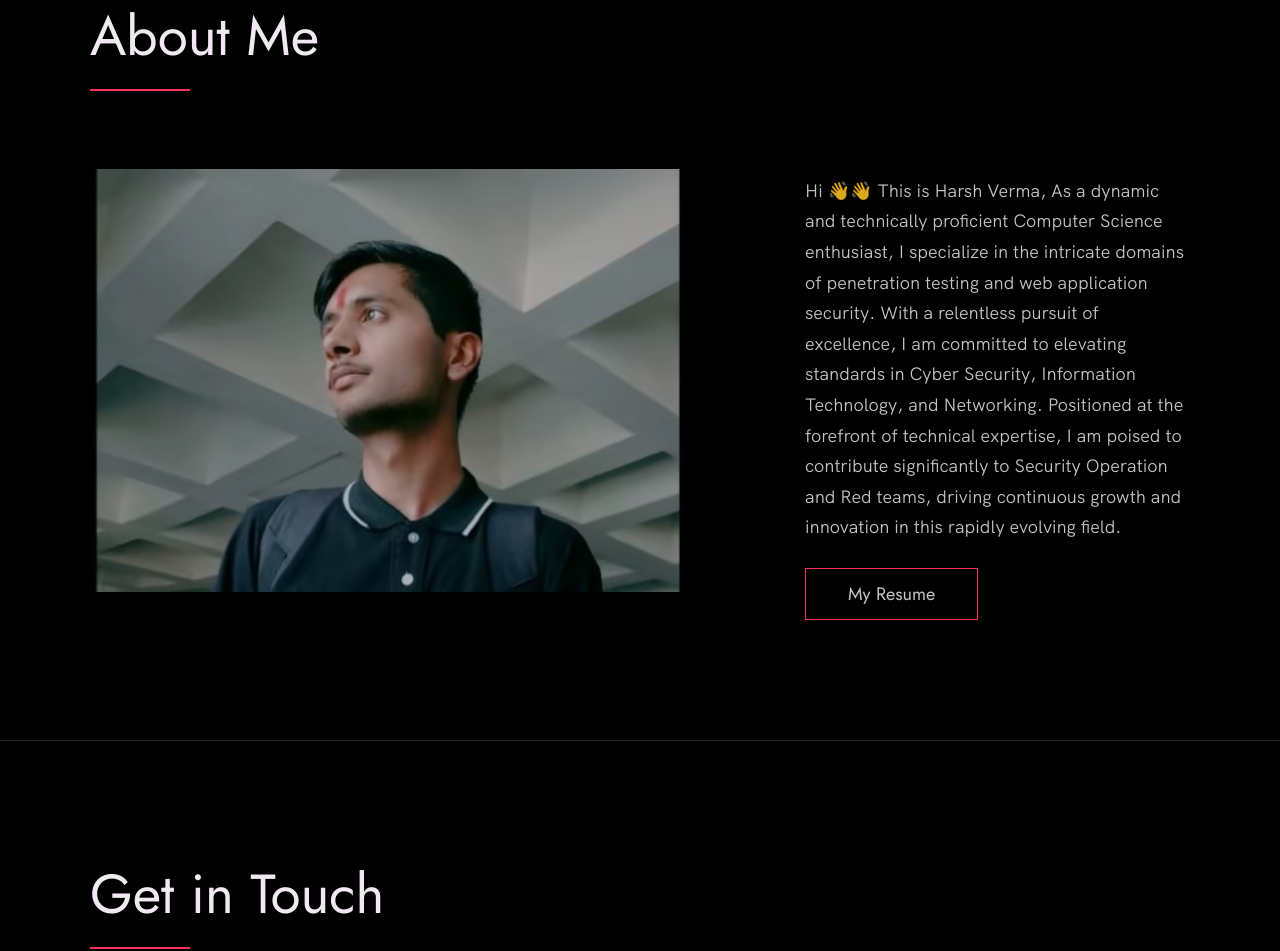
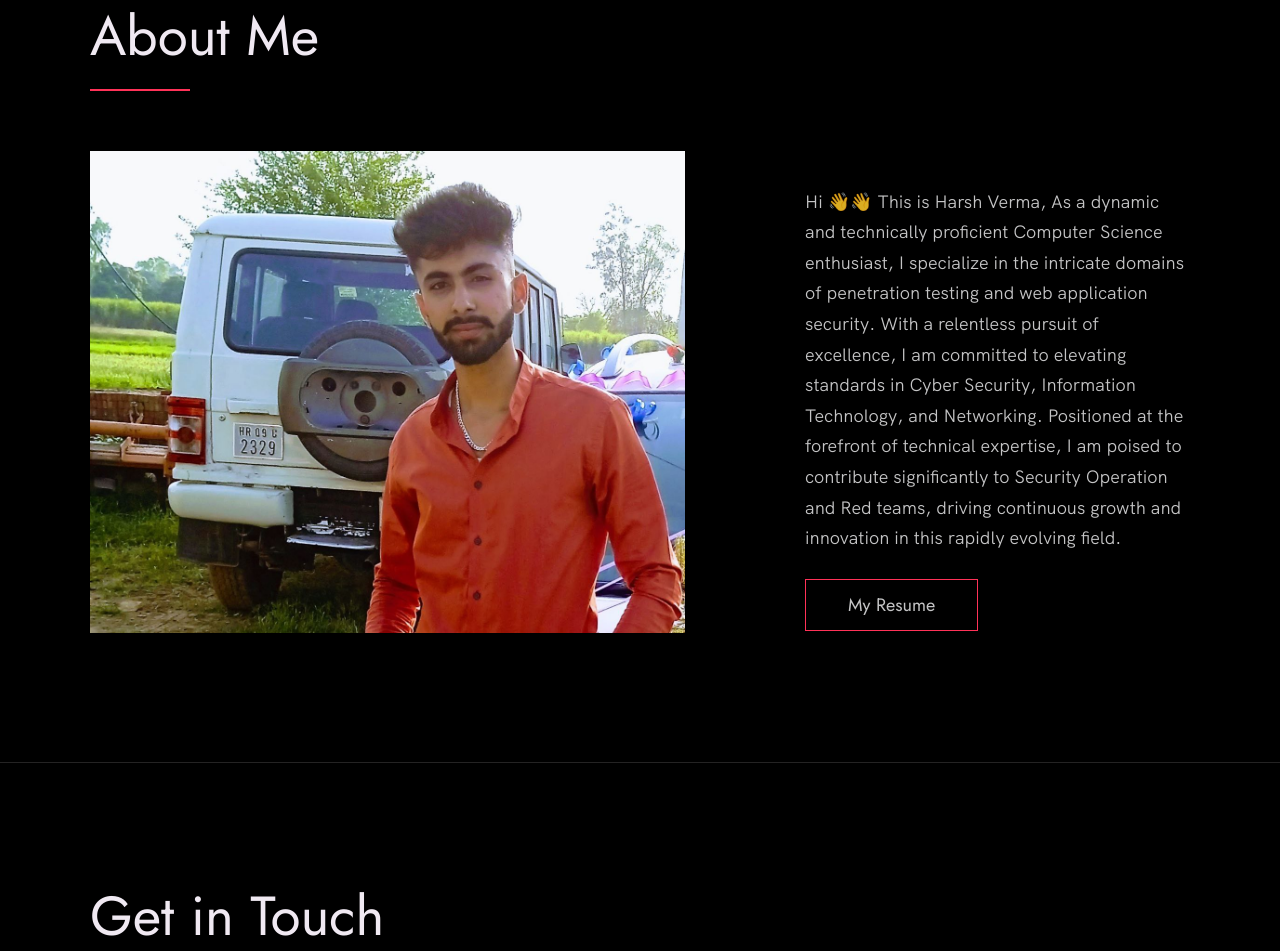
Before and after one commit to harsh1verma/harshverma.github.io, a plain HTML site: page index.html in a window 1280 px wide. Shown: the part 3564-4515 px from the top of the page. Drawn offline with Linux system fonts and the light colour scheme.

Commit message:
Update index.html

```diff
--- a/index.html
+++ b/index.html
@@ -179,7 +179,7 @@
           </div>
 
           <div class="about__photo-container">
-            <img class="about__photo" src="./images/adityabalodi.avif" alt="" />
+            <img class="about__photo" src="./images/harsh.jpg" alt="" />
           </div>
         </div>
       </div>
```
